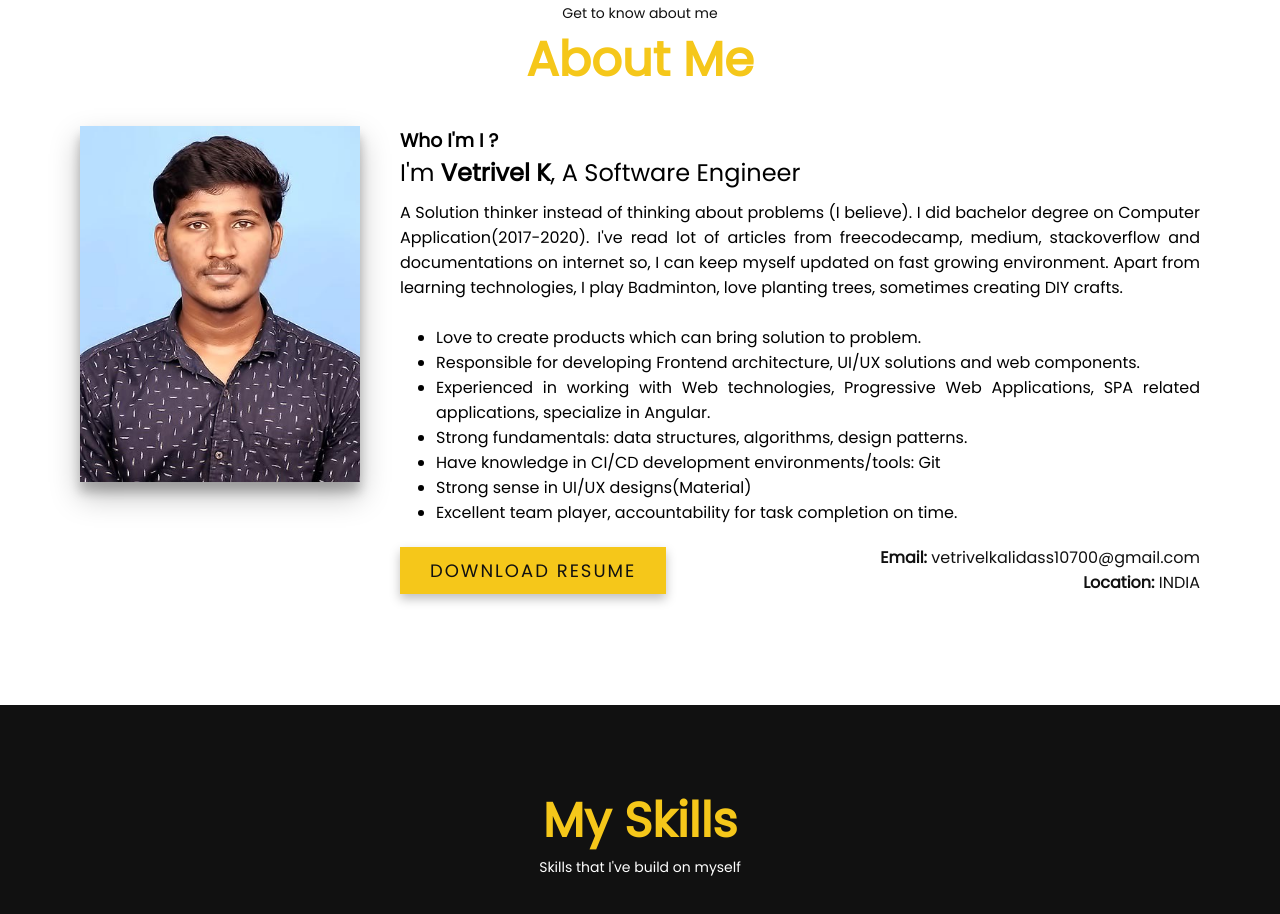
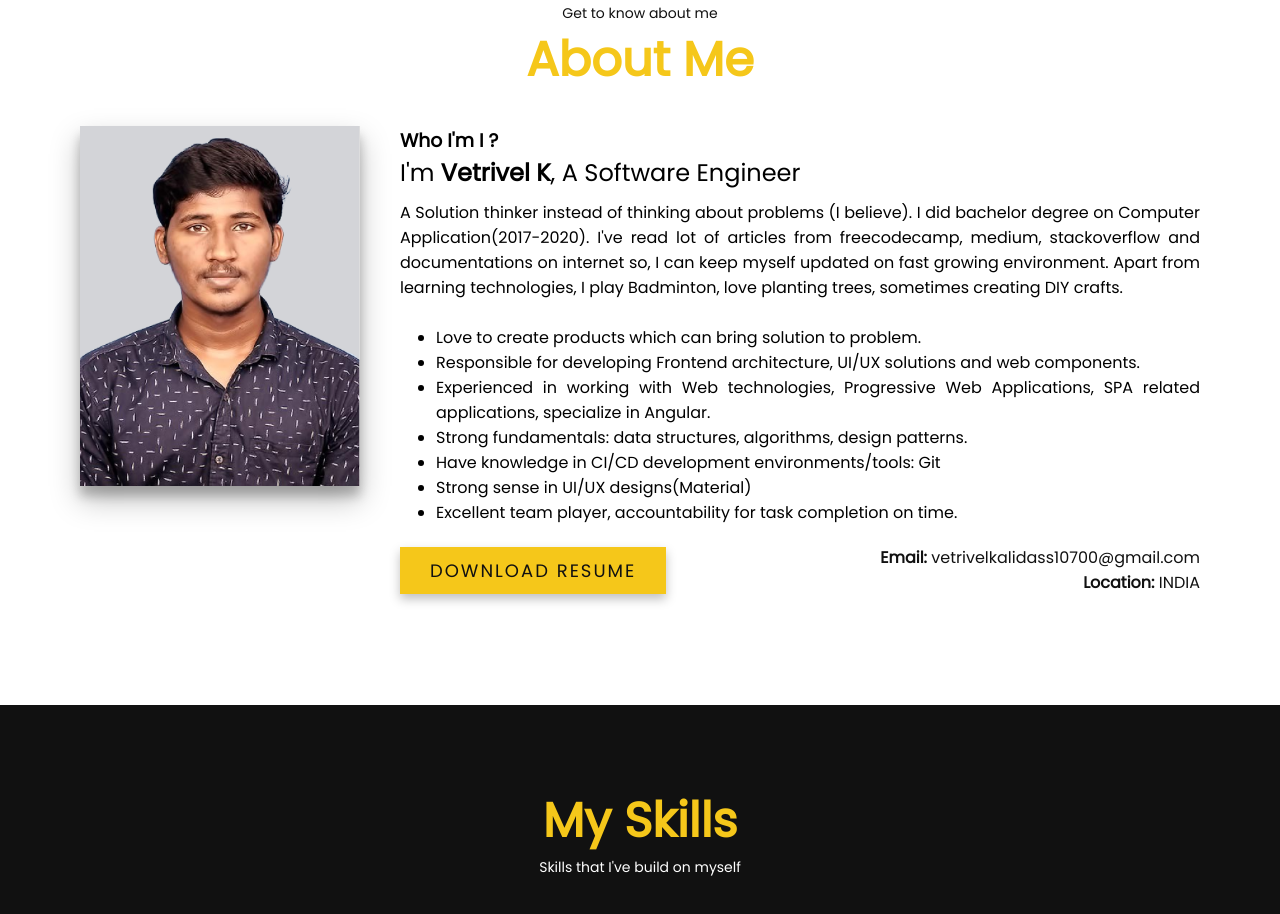
Before and after one commit to Vetrivel-Kalidass/VK_Portfolio, a plain HTML site: page index.html in a window 1280 px wide. Shown: the part 877-1791 px from the top of the page. Drawn offline with Linux system fonts and the light colour scheme.

Commit message:
Update index.html

```diff
--- a/index.html
+++ b/index.html
@@ -44,7 +44,7 @@
         </div>
         <div class="content">
             <div class="w50">
-                <img class="card" src="images/profile_photo.jpg" alt="images/logo.png" class="profile-pic">
+                <img class="card" src="images/profile_photo.png" alt="images/logo.png" class="profile-pic">
             </div>
             <div class="contentBox w50">
                 <h3>Who I'm I ?</h3>
```
